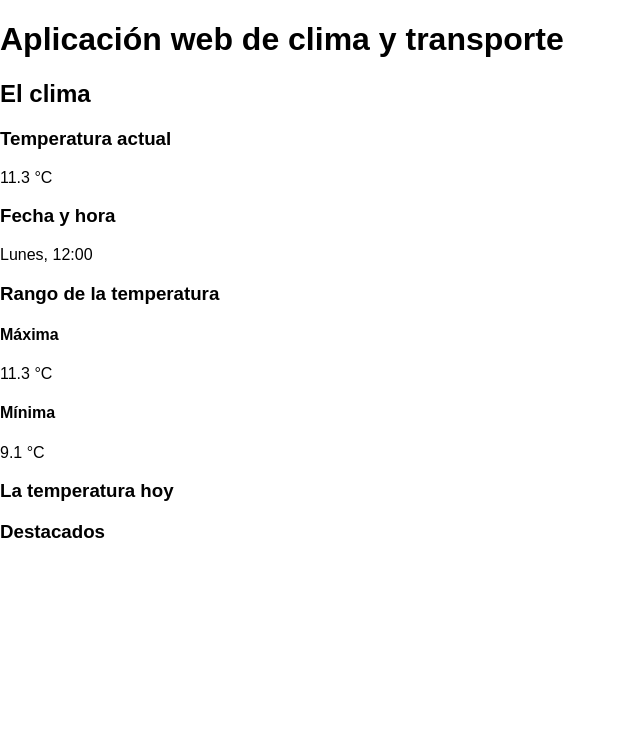
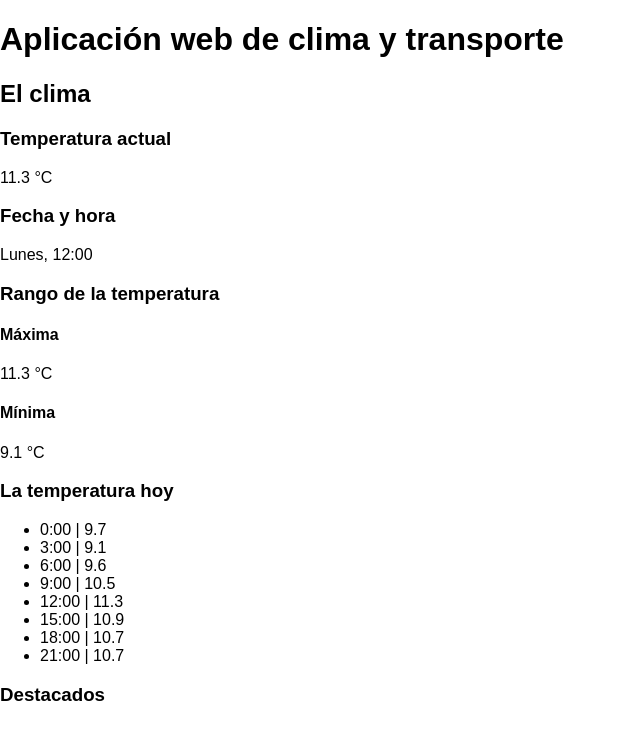
Before and after one commit to maumaco/practico-api, a React (Create React App) app: page / in a window 1280 px wide. Shown: the top 740 px of the page, without its empty margins (0-640 px from the left). Built offline with nearby package versions, Linux system fonts and the light colour scheme.

Commit message:
Se modifica el componente Today

```diff
--- a/src/App.js
+++ b/src/App.js
@@ -1,3 +1,5 @@
+// Components
+
 import Highlights from './components/Highlights.js'
 import Temperature from './components/Temperature.js'
 import TemperatureRange from './components/TemperatureRange.js'
@@ -6,6 +8,8 @@ import Today from './components/Today.js'
 import WeatherDashboard from './components/WeatherDashboard.js'
 
 
+// Constants
+
 import {
   APP_HEADING,
   HIGHLIGHTS_HEADING,
@@ -13,16 +17,22 @@ import {
   TEMPERATURE_RANGE_HEADING,
   TIME_HEADING,
   TODAY_HEADING,
-  WEATHER_DASHBOARD_HEADING,
-  WEEK_DAYS
+  WEATHER_DASHBOARD_HEADING
 } from './constants/textNodes.js';
 
 
+// Functions
+
 import {
   capitalizeFirstLetter,
-  formatTime
+  formatTime,
+  getDayName,
+  getHourAndMinutes,
+  reduceArrayByDivider
 } from './utilities/functions.js';
 
+
+// Data
 
 import weatherData from './data/weather.json';
 
@@ -34,7 +44,9 @@ export default function App() {
 
   // <Time />
   const currentFullTime = new Date(weatherData.current_weather.time);
-  const currentDate = capitalizeFirstLetter(WEEK_DAYS[currentFullTime.getDay()]);
+  const currentDate = capitalizeFirstLetter(
+    getDayName(currentFullTime.getDay())
+  );
   const currentTime = formatTime(currentFullTime.getHours(), currentFullTime.getMinutes());
 
   // <TemperatureRange />
@@ -42,6 +54,13 @@ export default function App() {
   const maxTemperatureUnit = weatherData.daily_units.temperature_2m_max;
   const minTemperature = weatherData.daily.temperature_2m_min;
   const minTemperatureUnit = weatherData.daily_units.temperature_2m_min;
+
+  // <Today />
+  const divider = 3;
+  const crossAxisValues = reduceArrayByDivider(weatherData.hourly.temperature_2m, divider);
+  const mainAxisValues = reduceArrayByDivider(weatherData.hourly.time, divider).map(e =>
+    getHourAndMinutes(new Date(e))
+  );
 
   return (
     <>
@@ -73,7 +92,12 @@ export default function App() {
               minUnit={minTemperatureUnit}
               title={TEMPERATURE_RANGE_HEADING}
             />
-            <Today title={TODAY_HEADING}/>
+
+            <Today
+              crossAxisValues={crossAxisValues}
+              mainAxisValues={mainAxisValues}
+              title={TODAY_HEADING}
+            />
             <Highlights title={HIGHLIGHTS_HEADING} />
           </WeatherDashboard>
         </section>
--- a/src/components/Today.js
+++ b/src/components/Today.js
@@ -1,7 +1,16 @@
-export default function Today({ title }) {
+export default function Today({ title, mainAxisValues, crossAxisValues }) {
   return (
     <article>
       <h3>{title}</h3>
+      <ul>
+        {mainAxisValues.map((mainAxisValue, i) =>
+          <li key={i}>
+            <span>{mainAxisValue}</span>
+            <span> | </span>
+            <span>{crossAxisValues[i]}</span>
+          </li>
+        )}
+      </ul>
     </article>
   );
 }
--- a/src/utilities/functions.js
+++ b/src/utilities/functions.js
@@ -1,8 +1,28 @@
+import { WEEK_DAYS } from '../constants/textNodes.js';
+
+
 export function capitalizeFirstLetter(text) {
   return text[0].toUpperCase() + text.slice(1);
 }
 
 
 export function formatTime(hours, minutes) {
+  // h:mm
   return hours + ':' + (minutes < 10 && '0') + minutes;
 }
+
+
+export function getDayName(index) {
+  return WEEK_DAYS[index];
+}
+
+
+export function getHourAndMinutes(date) {
+  // h:mm
+  return formatTime(date.getHours(), date.getMinutes());
+}
+
+
+export function reduceArrayByDivider(array, divider) {
+  return array.filter((e, index) => index % divider === 0);
+}
```
